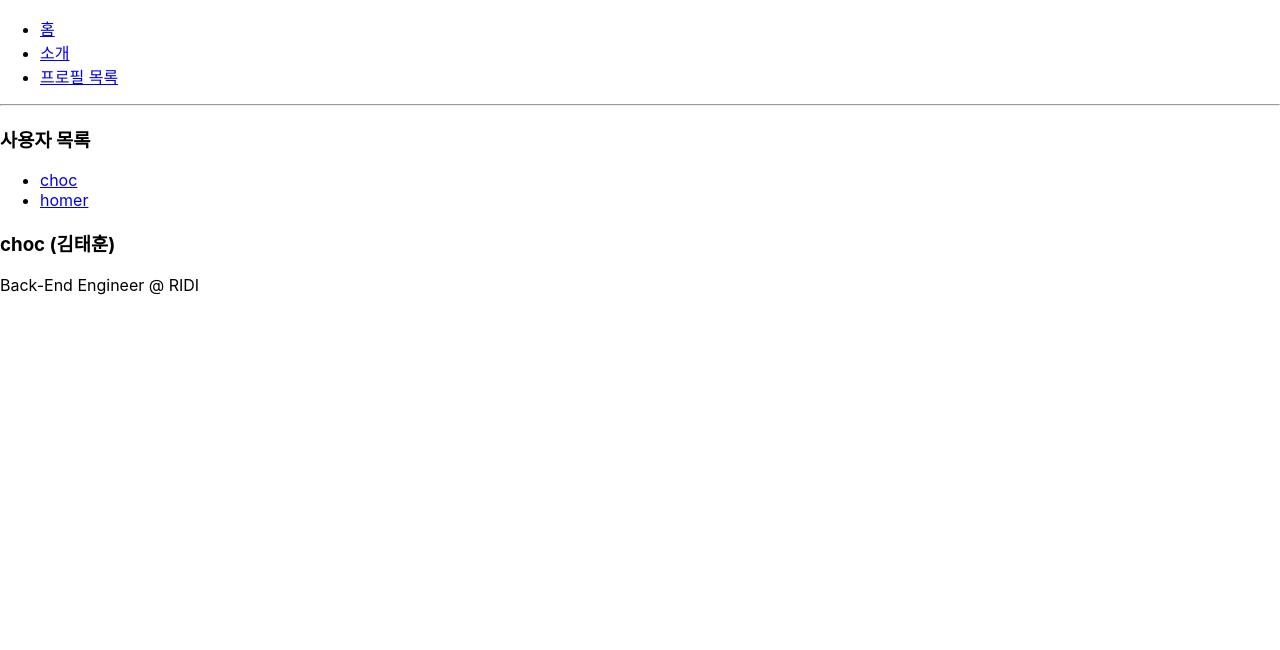
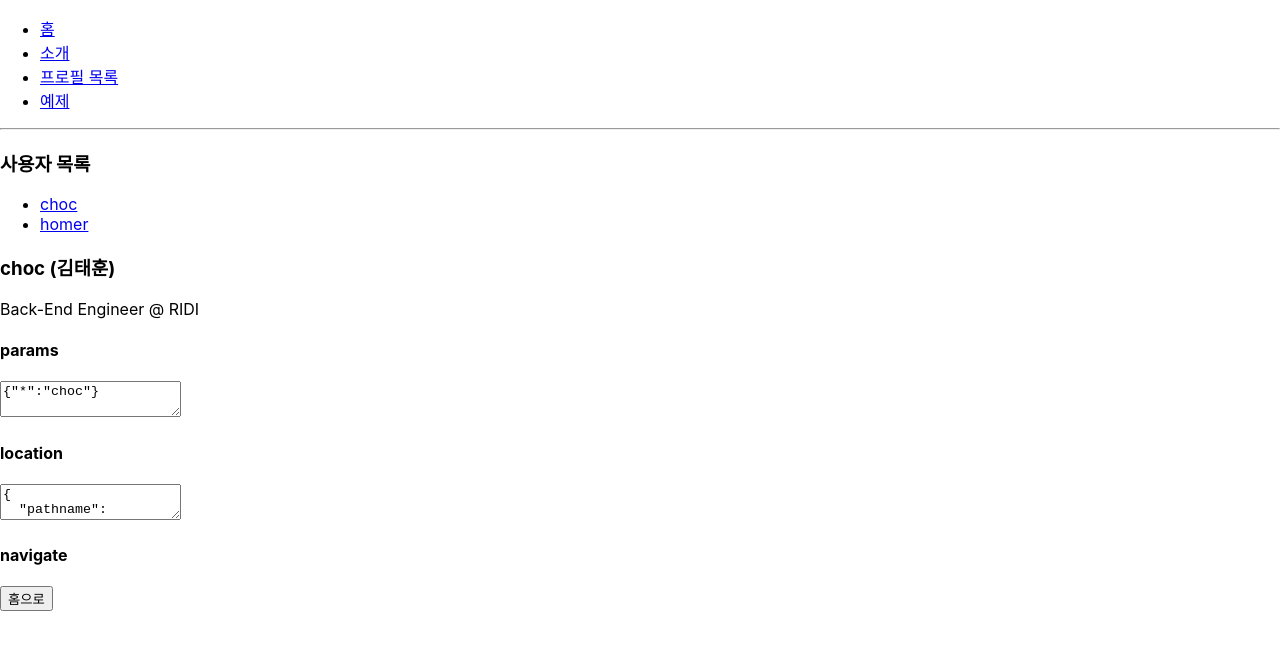
Before and after one commit to xoasml/react-router-tutorial, a React (Create React App) app: page /profiles/choc in a window 1280 px wide. Shown: the top 650 px of the page. Built offline with nearby package versions, Linux system fonts and the light colour scheme.

Commit message:
add: Navigate

```diff
--- a/src/App.js
+++ b/src/App.js
@@ -3,6 +3,7 @@ import {Route, Routes, Link} from 'react-router-dom';
 import Home from "./Home";
 import About from "./About";
 import Profiles from "./Profiles";
+import HistorySample from "./HistorySample";
 
 function App() {
     return (
@@ -17,12 +18,16 @@ function App() {
                 <li>
                     <Link to="/profiles">프로필 목록</Link>
                 </li>
+                <li>
+                    <Link to="/history">예제</Link>
+                </li>
             </ul>
             <hr/>
             <Routes>
-                <Route path="/" element={<Home/>}/>
-                <Route path="/about" element={<About/>}/>
-                <Route path="/profiles/*" element={<Profiles/>}/>
+                <Route path="/" element={<Home/>} />
+                <Route path="/about" element={<About/>} />
+                <Route path="/profiles/*" element={<Profiles/>} />
+                <Route path="/history" element={<HistorySample/>} />
             </Routes>
         </div>
     );
--- /dev/null
+++ b/src/HistorySample.js
@@ -0,0 +1,48 @@
+import React, {useEffect} from 'react';
+import {useNavigate} from "react-router-dom";
+
+function usePrompt(message, when) {
+
+    useEffect(() => {
+        if (!when) return;
+
+        const handleBeforeUnload = (e) => {
+            e.preventDefault();
+            e.returnValue = message;
+        }
+
+        window.addEventListener('beforeunload', handleBeforeUnload);
+
+        return () => {
+            window.removeEventListener('beforeunload', handleBeforeUnload)
+        }
+    }, [message, when]);
+
+}
+
+function HistorySample() {
+    const navigate = useNavigate();
+    const goBack = () => {
+        navigate(-1);
+    }
+
+    const goHome = () => {
+        navigate('/');
+    }
+
+    const replaceToHome = () => {
+        navigate('/', {replace: true});
+    }
+
+    usePrompt('정말 떠나실건가요?', true);
+
+    return (
+        <div>
+            <button onClick={goBack}>뒤로가기</button>
+            <button onClick={goHome}>홈으로</button>
+            <button onClick={replaceToHome}>홈으로(Replace)</button>
+        </div>
+    );
+}
+
+export default HistorySample;
--- a/src/Profiles.js
+++ b/src/Profiles.js
@@ -1,6 +1,7 @@
 import React from 'react';
 import Profile from "./Profile";
 import {Link, Route, Routes} from "react-router-dom";
+import WithRouterSample from "./WithRouterSample";
 
 function Profiles() {
     return (
@@ -14,6 +15,7 @@ function Profiles() {
                 <Route path="" element={<div>사용자를 선택해주세요</div>}/>
                 <Route path=":username" element={<Profile />} />
             </Routes>
+            <WithRouterSample/>
         </div>
     );
 }
--- /dev/null
+++ b/src/WithRouterSample.js
@@ -0,0 +1,20 @@
+import React from 'react';
+import {useLocation, useParams, useNavigate} from 'react-router-dom';
+const WithRouterSample = () => {
+    const location = useLocation();
+    const navigate = useNavigate();
+    const params = useParams();
+
+    return (
+        <div>
+            <h4>params</h4>
+            <textarea readOnly value={JSON.stringify(params)} />
+            <h4>location</h4>
+            <textarea readOnly value={JSON.stringify(location, null, 2)} />
+            <h4>navigate</h4>
+            <button onClick={()=> navigate('/')}>홈으로</button>
+        </div>
+    );
+};
+
+export default WithRouterSample;
```
